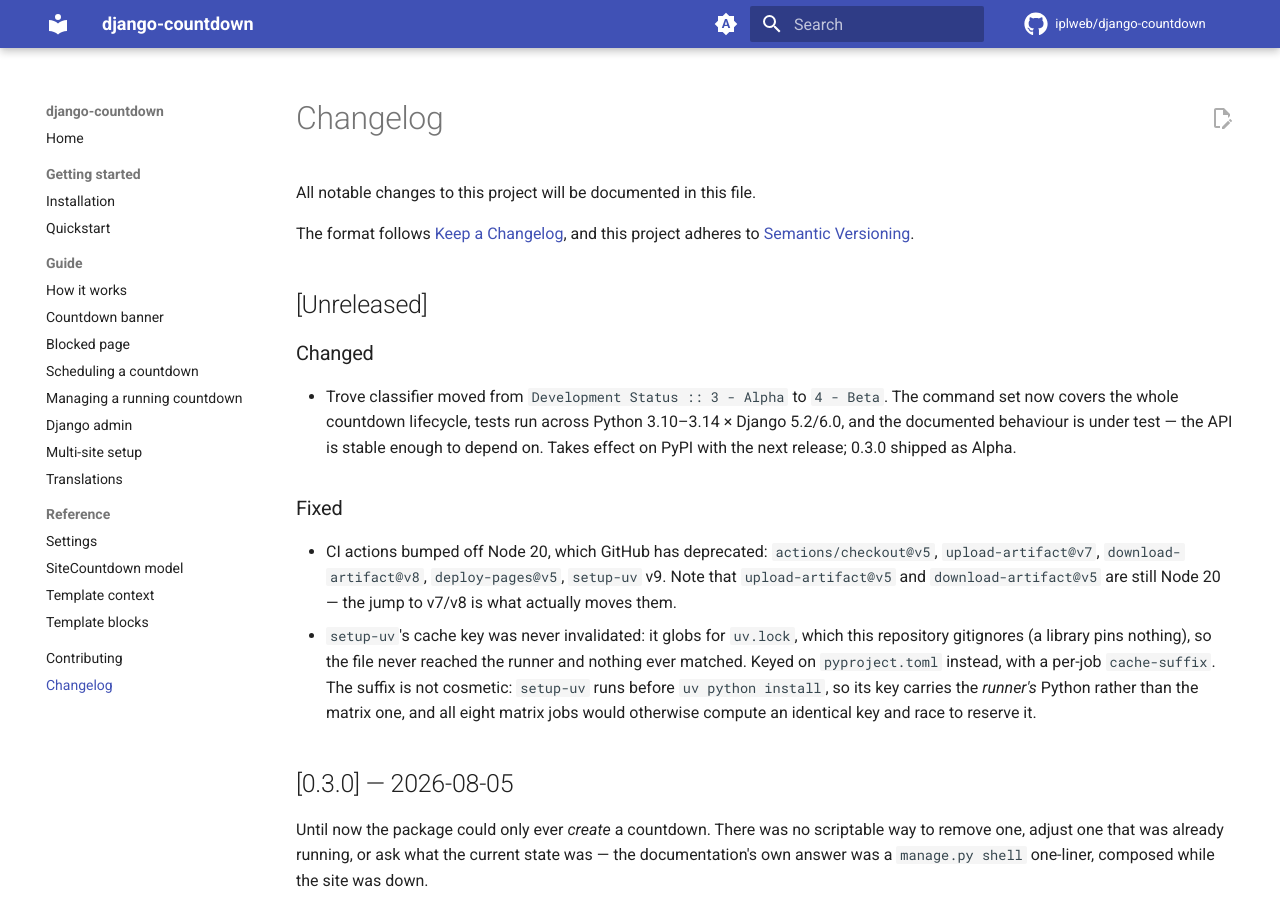
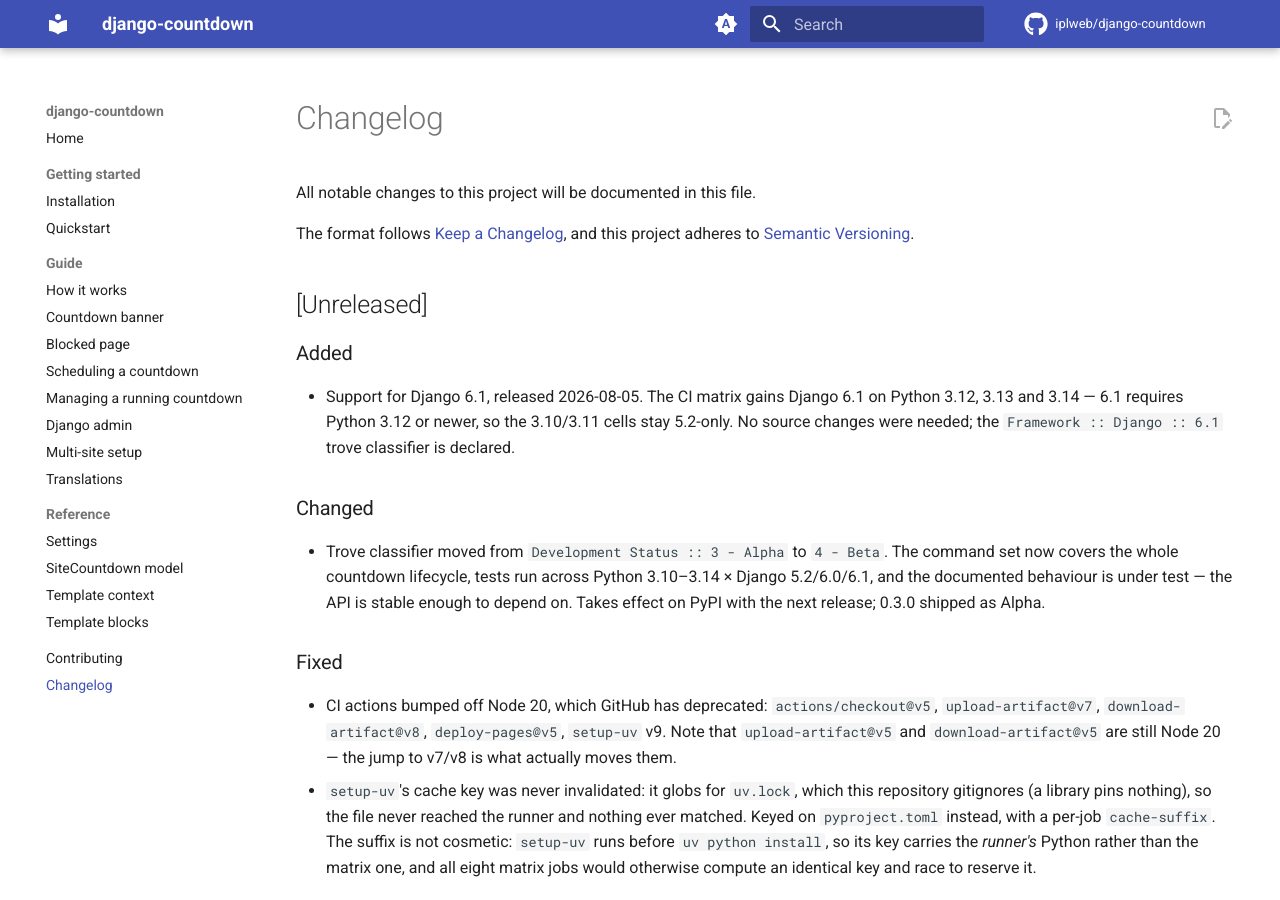
Before and after one commit to iplweb/django-countdown, an MkDocs documentation site: the page built from docs/changelog.md, in a window 1280 px wide and 900 px high. Built offline with MkDocs 1.6.1 and Material for MkDocs 9.7.7, drawn with Linux system fonts in a browser that asks for light colours; comment, search, counter and statistics services are not loaded.

Commit message:
feat: add Django 6.1 to the supported version matrix
Django 6.1 was released 2026-08-05 and requires Python 3.12 or newer, so
it joins the CI matrix on the same interpreters as 6.0 (3.12, 3.13, 3.14)
and the 3.10/3.11 cells stay 5.2-only.

The full suite passes on Django 6.1 with no source changes.

Co-Authored-By: Claude Opus 5 (1M context) <noreply@anthropic.com>

```diff
--- a/CHANGELOG.md
+++ b/CHANGELOG.md
@@ -7,12 +7,18 @@ and this project adheres to [Semantic Versioning](https://semver.org/spec/v2.0.0
 
 ## [Unreleased]
 
+### Added
+- Support for Django 6.1, released 2026-08-05. The CI matrix gains
+  Django 6.1 on Python 3.12, 3.13 and 3.14 — 6.1 requires Python 3.12 or
+  newer, so the 3.10/3.11 cells stay 5.2-only. No source changes were
+  needed; the `Framework :: Django :: 6.1` trove classifier is declared.
+
 ### Changed
 - Trove classifier moved from `Development Status :: 3 - Alpha` to
   `4 - Beta`. The command set now covers the whole countdown lifecycle, tests
-  run across Python 3.10–3.14 × Django 5.2/6.0, and the documented behaviour is
-  under test — the API is stable enough to depend on. Takes effect on PyPI with
-  the next release; 0.3.0 shipped as Alpha.
+  run across Python 3.10–3.14 × Django 5.2/6.0/6.1, and the documented
+  behaviour is under test — the API is stable enough to depend on. Takes
+  effect on PyPI with the next release; 0.3.0 shipped as Alpha.
 
 ### Fixed
 - CI actions bumped off Node 20, which GitHub has deprecated:
--- a/pyproject.toml
+++ b/pyproject.toml
@@ -18,6 +18,7 @@ classifiers = [
     "Framework :: Django",
     "Framework :: Django :: 5.2",
     "Framework :: Django :: 6.0",
+    "Framework :: Django :: 6.1",
     "Intended Audience :: Developers",
     "Operating System :: OS Independent",
     "Programming Language :: Python :: 3",
```
Also changed, not shown: README.md (+2 -1 lines), docs/contributing.md (+2 -2 lines), docs/index.md (+2 -1 lines), 1 other file.
